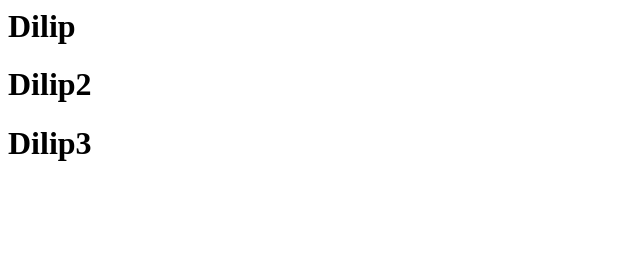
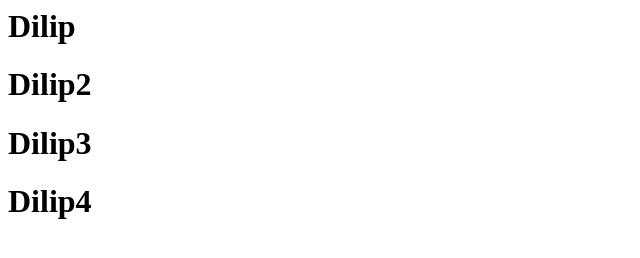
Before and after one commit to dilipthelip/gitTutorial, a plain HTML site: page Index.html in a window 1280 px wide. Shown: the whole page, without its empty margins (0-640 px from the left). Drawn offline with Linux system fonts and the light colour scheme.

Commit message:
made changes

```diff
--- a/Index.html
+++ b/Index.html
@@ -3,5 +3,6 @@
 <h1>Dilip</h1>
 <h1>Dilip2</h1>
 <h1>Dilip3</h1>
+<h1>Dilip4</h1>
 </body>
 </html>
```
